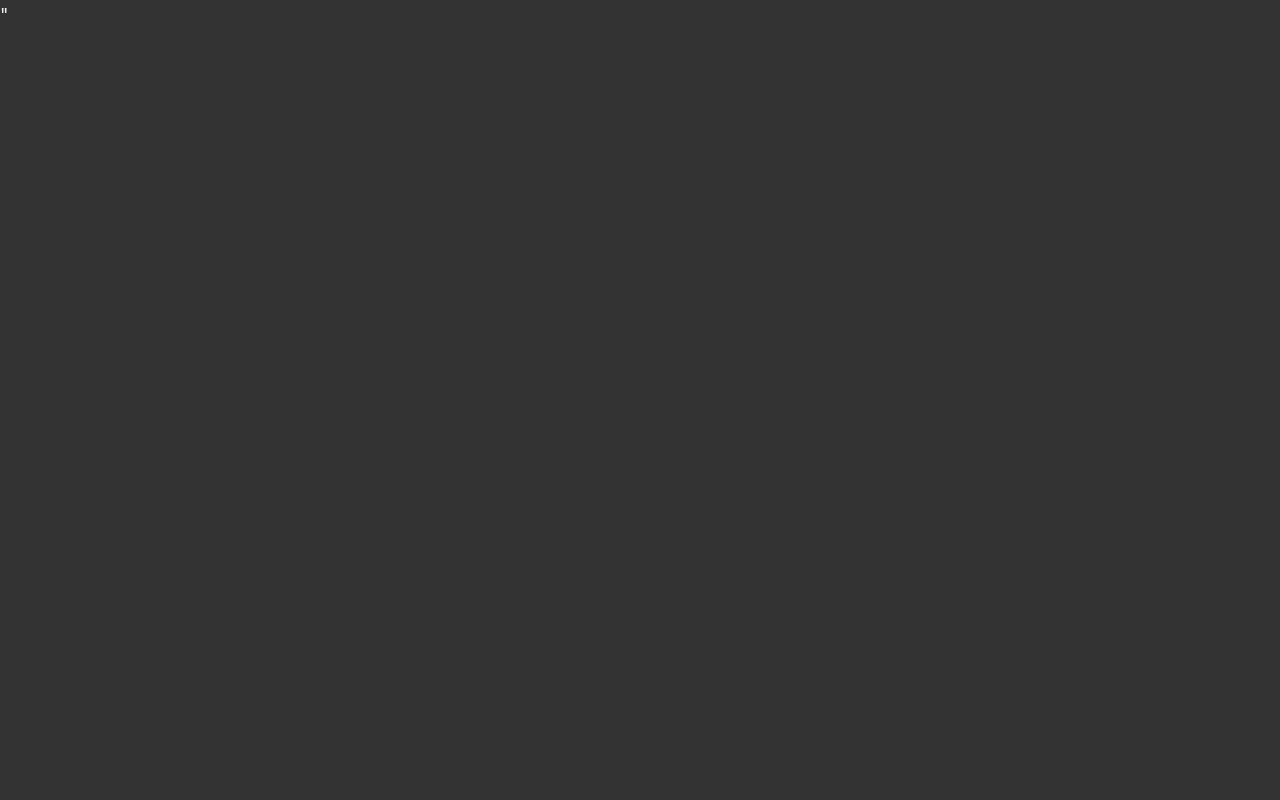
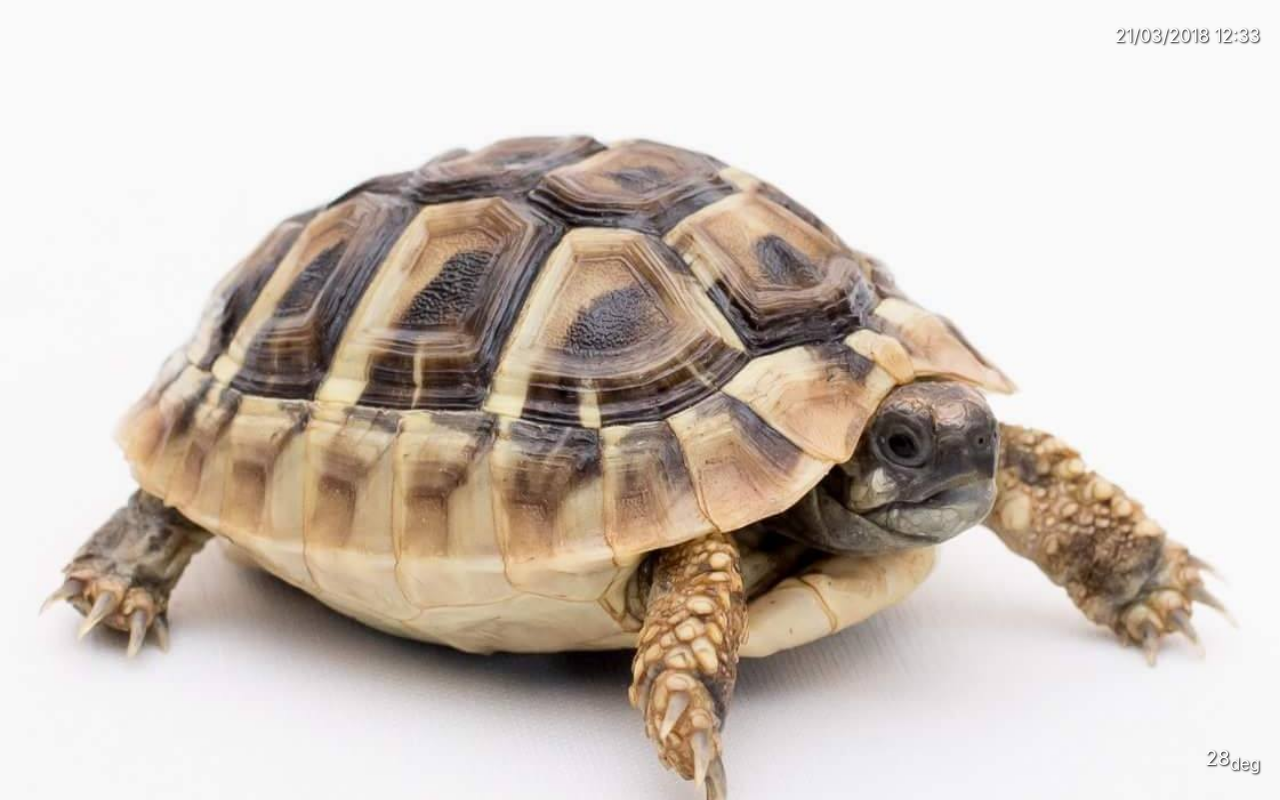
Before and after one commit to wtff0nzie/chewie-cam, a website: page www/index.html in a window 1280 px wide. Drawn offline with Linux system fonts and the light colour scheme.

Commit message:
Improve layout. Change capture rate.

```diff
--- a/chewie-cam.js
+++ b/chewie-cam.js
@@ -11,5 +11,5 @@ const takePic = () => {
 
 
 if (!process.env.server) {
-    setInterval(takePic, 10 * 1000);
+    setInterval(takePic, 30 * 1000);
 }
--- /dev/null
+++ b/www/fecklet.js
@@ -0,0 +1,3 @@
+;(function ($win, $doc, undefined) {
+    console.log('SSE this please.');
+} (window, document));
--- a/www/index.html
+++ b/www/index.html
@@ -89,9 +89,27 @@
             top:0;
             width:100vw
         }
+
+        .temp,
+        .lastUpdate{
+            color:#fff;
+            position:fixed;
+            right:20px;
+            text-shadow:1px 1px 2px #000;
+            top:20px;
+        }
+
+        .temp{
+            bottom:20px;
+            font-size:2rem;
+            top:auto
+        }
     </style>
 </head>
 <body>
     <main class="fecklet js-mail" style="background-image:url(fecklet.jpg"></main>
+    <aside class="lastUpdate js-lastUpdate">21/03/2018 12:33</aside>
+    <aside class="temp js-temp">28<sub>deg</sub></aside>
+    <script async src="fecklet.js"></script>
 </body>
 </html>
```
Also changed, not shown: www/fecklet.jpg (added).
